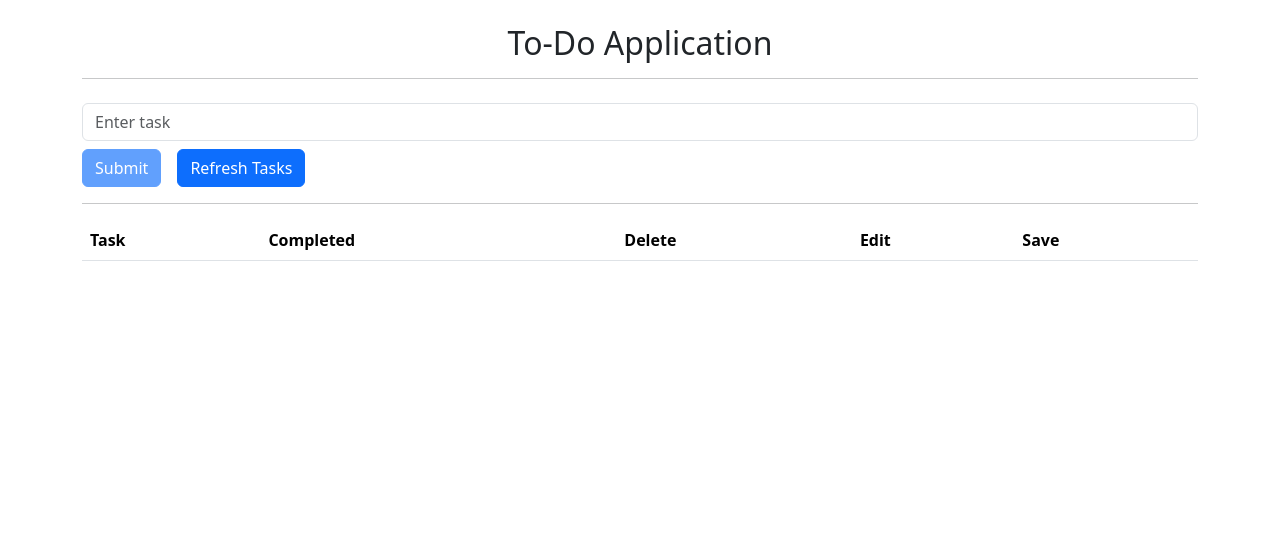
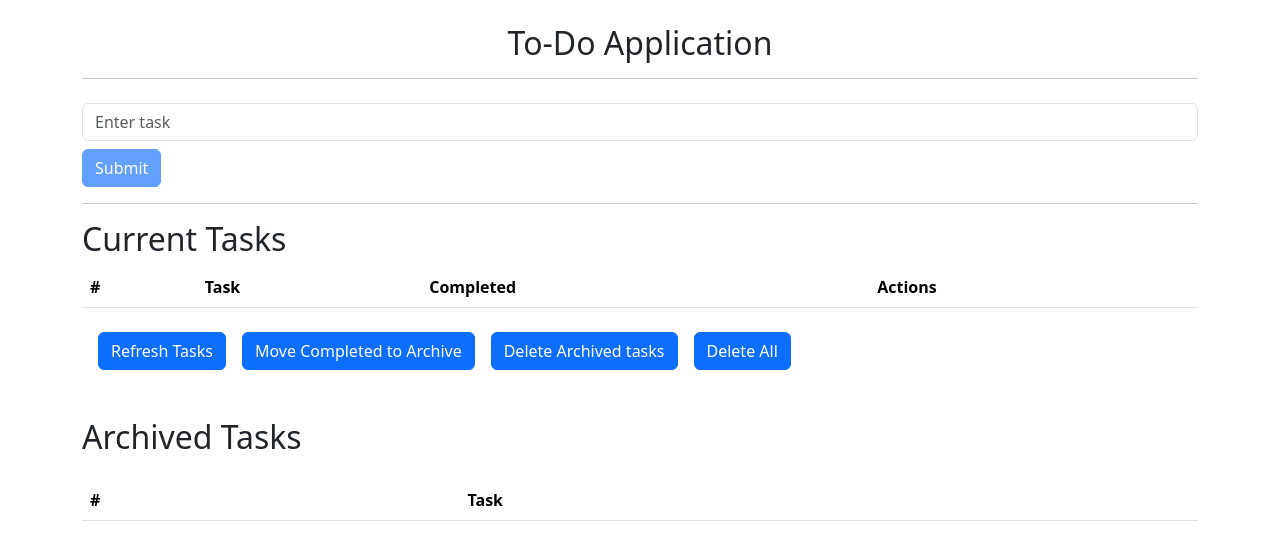
Before and after one commit to hscharpreet/ng-todo-app, an Angular app: page / in a window 1280 px wide. Shown: the top 560 px of the page. Built offline with nearby package versions, Linux system fonts and the light colour scheme.

Commit message:
chore: Add "Move Completed to Archive" and "Delete Archived tasks" buttons to TodolistComponent

```diff
--- a/src/app/todolist/todolist.component.html
+++ b/src/app/todolist/todolist.component.html
@@ -27,29 +27,24 @@
     >
       Submit
     </button>
-    <button
-      type="button"
-      class="btn btn-primary mt-2 ms-3"
-      (click)="refreshTasks()"
-    >
-      Refresh Tasks
-    </button>
   </form>
 
   <hr />
 
+  <h2>Current Tasks</h2>
   <table class="table">
     <thead>
       <tr>
+        <th scope="col">#</th>
         <th scope="col">Task</th>
         <th scope="col">Completed</th>
-        <th scope="col">Delete</th>
-        <th scope="col">Edit</th>
-        <th scope="col">Save</th>
+        <th scope="col">Actions</th>
       </tr>
     </thead>
     <tbody>
-      <tr *ngFor="let t of taskArray; index as i">
+      <ng-container *ngFor="let t of taskArray; index as i">
+        <tr *ngIf="!t.isArchived">
+          <th scope="row">{{ i + 1 }}</th>
           <td>
             <input
               #taskInput
@@ -67,7 +62,7 @@
           </td>
           <td>
             <input
-            (change)="onCheck(i)"
+              (change)="onCheck(t.id)"
               type="checkbox"
               [checked]="t.isCompleted"
               class="ms-3"
@@ -76,23 +71,19 @@
           <td>
             <button
               id="delete"
-            class="btn btn-danger btn-sm"
+              class="btn btn-danger btn-sm me-2"
               (click)="onDelete(t.id)"
             >
               Delete
             </button>
-        </td>
-        <td>
             <button
               id="edit"
-            class="btn btn-primary btn-sm"
+              class="btn btn-primary btn-sm me-2"
               (click)="onEdit(t.id)"
               [disabled]="t.isEditable"
             >
               Edit
             </button>
-        </td>
-        <td>
             <button
               id="save"
               class="btn btn-warning btn-sm"
@@ -102,7 +93,57 @@
               Save
             </button>
           </td>
+        </tr></ng-container
+      >
+    </tbody>
+  </table>
+
+  <button
+    type="button"
+    class="btn btn-primary mt-2 ms-3"
+    (click)="refreshTasks()"
+  >
+    Refresh Tasks
+  </button>
+  <button
+    type="button"
+    class="btn btn-primary mt-2 ms-3"
+    (click)="moveCompletedToArchive()"
+  >
+    Move Completed to Archive
+  </button>
+  <button
+    type="button"
+    class="btn btn-primary mt-2 ms-3"
+    (click)="deleteArchivedTasks()"
+  >
+    Delete Archived tasks
+  </button>
+  <button
+    type="button"
+    class="btn btn-primary mt-2 ms-3"
+    (click)="deleteAllTasks()"
+  >
+    Delete All
+  </button>
+
+  <h2 class="mt-5">Archived Tasks</h2>
+  <div class="mt-4" id="archiveTable">
+    <table class="table">
+      <thead>
+        <tr>
+          <th scope="col">#</th>
+          <th scope="col">Task</th>
         </tr>
+      </thead>
+      <tbody>
+        <ng-container *ngFor="let task of taskArray; index as i">
+          <tr *ngIf="task.isArchived">
+            <th scope="row">{{ i + 1 }}</th>
+            <td>{{ task.taskName }}</td>
+          </tr>
+        </ng-container>
       </tbody>
     </table>
   </div>
+</div>
--- a/src/app/todolist/todolist.component.ts
+++ b/src/app/todolist/todolist.component.ts
@@ -12,6 +12,7 @@ export class TodolistComponent implements OnInit {
     taskName: string;
     isCompleted: boolean;
     isEditable: boolean;
+    isArchived: boolean;
   }[] = [];
   nextId = 0;
 
@@ -32,6 +33,7 @@ export class TodolistComponent implements OnInit {
       taskName: taskForm.value.task,
       isCompleted: false,
       isEditable: false,
+      isArchived: false,
     });
     taskForm.reset();
     this.saveTasks();
@@ -74,6 +76,26 @@ export class TodolistComponent implements OnInit {
     } else {
       this.taskArray = [];
     }
+    console.log(this.taskArray);
+  }
+
+  moveCompletedToArchive() {
+    this.taskArray.forEach((task) => {
+      if (task.isCompleted) {
+        task.isArchived = true;
+      }
+    });
+    this.saveTasks();
+  }
+
+  deleteArchivedTasks() {
+    this.taskArray = this.taskArray.filter((task) => !task.isArchived);
+    this.saveTasks();
+  }
+
+  deleteAllTasks() {
+    this.taskArray = [];
+    this.saveTasks();
   }
 
   saveTasks() {
```
Lines whose indentation alone changed are shown as unchanged.
